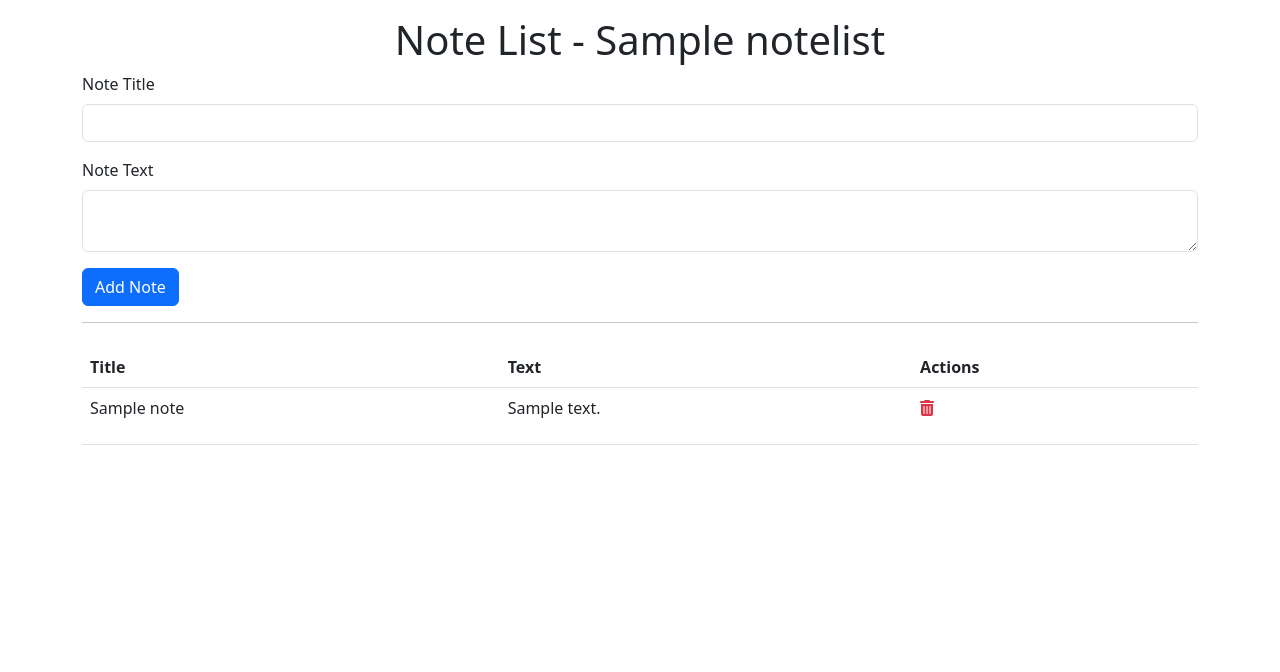
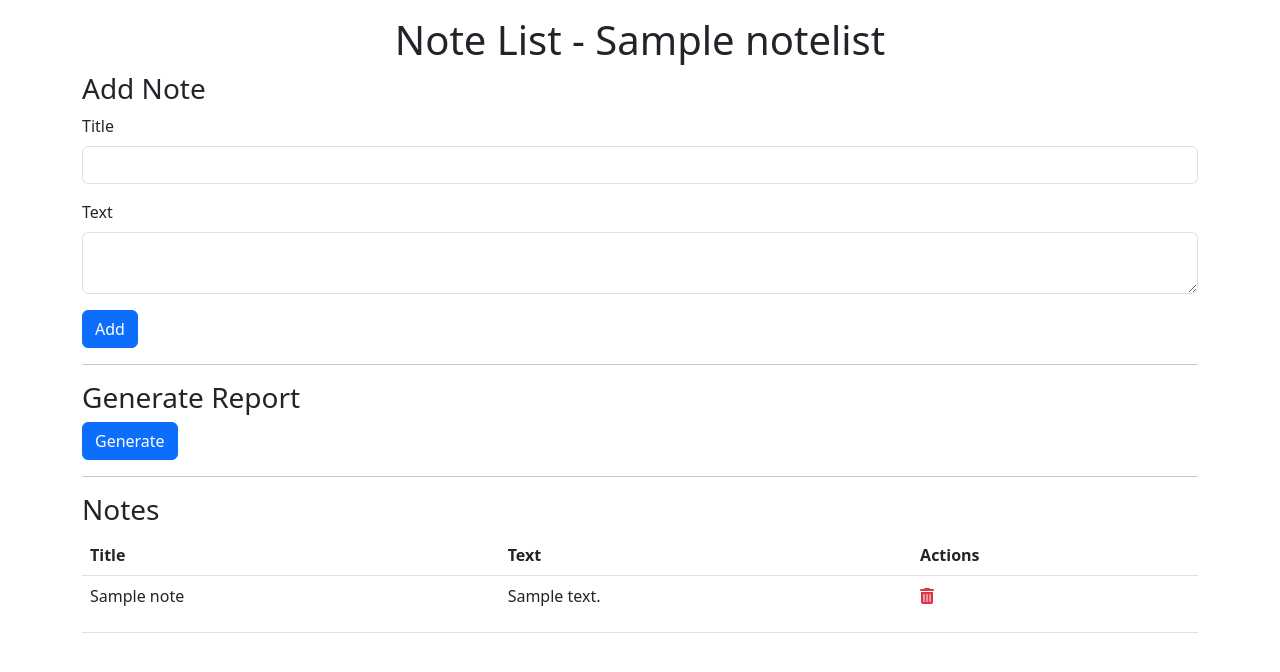
Before and after one commit to jakobrobert/openai-experiments, a Django app: a page that uses note_lists/templates/note_list.html in a window 1280 px wide. Shown: the top 672 px of the page. Run offline with Django 5.2, Linux system fonts and the light colour scheme; tables that the repository leaves empty hold one stand-in row (values such as "Sample post"); some libraries are stand-ins or nearby versions.

Commit message:
#11 Implement report generation for note lists (#14)
* Add form to generate report (without functionality)

* Add space between buttons

* Adjust margins

* Show dummy generated report

* Restructure layout

* First attempt for report generation

* Adjust system prompt slightly

* Adjust system prompt so report uses the correct language more reliably

* Encode report for url

```diff
--- a/motivational_quotes/templates/motivational_quotes.html
+++ b/motivational_quotes/templates/motivational_quotes.html
@@ -31,6 +31,7 @@
 
             <button type="submit" class="btn btn-primary">Generate Quote</button>
 
+            <!-- TODO move out of form for better semantic, see note_list.html -->
             {% if quote %}
                 <h3 class="mt-4">Generated Quote</h3>
                 <p>{{ quote }}</p>
--- a/note_lists/templates/note_list.html
+++ b/note_lists/templates/note_list.html
@@ -12,22 +12,38 @@
     <div class="container mt-3">
         <h1 class="text-center">Note List - {{ note_list.title }}</h1>
 
-        <form action="{% url 'add_note' note_list.id %}" method="post">
+        <h3>Add Note</h3>
+        <form action="{% url 'add_note' note_list.id %}" method="post" class="mb-3">
             {% csrf_token %}
             <div class="mb-3">
-                <label class="form-label" for="title">Note Title</label>
+                <label class="form-label" for="title">Title</label>
                 <input type="text" class="form-control" id="title" name="title" required>
             </div>
             <div class="mb-3">
-                <label class="form-label" for="text">Note Text</label>
+                <label class="form-label" for="text">Text</label>
                 <textarea class="form-control" id="text" name="text" required></textarea>
             </div>
-            <button type="submit" class="btn btn-primary">Add Note</button>
+            <button type="submit" class="btn btn-primary">Add</button>
         </form>
 
         <hr>
 
-        <table class="table mt-4">
+        <h3>Generate Report</h3>
+        <form action="{% url 'generate_report' note_list.id %}" method="post" class="mb-3">
+            {% csrf_token %}
+            <button type="submit" class="btn btn-primary">Generate</button>
+        </form>
+
+        <div class="mb-3">
+            {% if report %}
+                <p>{{ report }}</p>
+            {% endif %}
+        </div>
+
+        <hr>
+
+        <h3>Notes</h3>
+        <table class="table">
             <thead>
                 <tr>
                     <th>Title</th>
--- a/note_lists/urls.py
+++ b/note_lists/urls.py
@@ -9,4 +9,5 @@ urlpatterns = [
     path('<int:note_list_id>/delete/', views.delete_note_list, name='delete_note_list'),
     path('<int:note_list_id>/notes/add/', views.add_note, name='add_note'),
     path('<int:note_list_id>/notes/<int:note_id>/delete/', views.delete_note, name='delete_note'),
+    path('<int:note_list_id>/generate-report/', views.generate_report, name='generate_report'),
 ]
--- a/note_lists/views.py
+++ b/note_lists/views.py
@@ -1,5 +1,11 @@
 from django.shortcuts import render, redirect, get_object_or_404
+from django.urls import reverse
 from django.views.decorators.http import require_POST
+
+from openai import OpenAI
+from dotenv import load_dotenv
+import os
+from urllib.parse import quote
 
 from .models import NoteList, Note
 
@@ -18,7 +24,14 @@ def add_note_list(request):
 
 def get_note_list(request, note_list_id):
     note_list = get_object_or_404(NoteList, id=note_list_id)
-    return render(request, 'note_list.html', {'note_list': note_list})
+    report = request.GET.get('report', '')
+
+    context = {
+        'note_list': note_list,
+        'report': report,
+    }
+
+    return render(request, 'note_list.html', context)
 
 
 def delete_note_list(request, note_list_id):
@@ -40,3 +53,40 @@ def delete_note(request, note_list_id, note_id):
     note = get_object_or_404(Note, id=note_id)
     note.delete()
     return redirect('get_note_list', note_list_id=note_list_id)
+
+
+@require_POST
+def generate_report(request, note_list_id):
+    note_list = get_object_or_404(NoteList, id=note_list_id)
+    report = generate_report_using_openai(note_list)
+    encoded_report = quote(report)
+    return redirect(f"{reverse('get_note_list', args=[note_list_id])}?report={encoded_report}")
+
+
+def generate_report_using_openai(note_list):
+    load_dotenv(".env")
+    api_key = os.getenv("API_KEY")
+    client = OpenAI(api_key=api_key)
+
+    system_prompt = \
+        'Generate a well-structured and concise report based on the provided notes.' \
+        'Detect the language used in the notes and use the same language for the report.' \
+        'The report should NOT contain the notes itself but should summarize the main points and give a conclusion.'\
+        'You will receive the following parameters:' \
+        '- note_list_title' \
+        '- notes_text: A list of notes, each with a title and a text, formatted as (title: ..., text: ...)'
+
+    notes = note_list.notes.all()
+    notes_text = ",".join([f"(title: {note.title}, text: {note.text})" for note in notes])
+
+    user_prompt = f"Generate a report. note_list_title: {note_list.title}, notes_text: {notes_text}"
+
+    completion = client.chat.completions.create(
+        model="gpt-3.5-turbo",
+        messages=[
+            {"role": "system", "content": system_prompt},
+            {"role": "user", "content": user_prompt}
+        ]
+    )
+
+    return completion.choices[0].message.content
```
